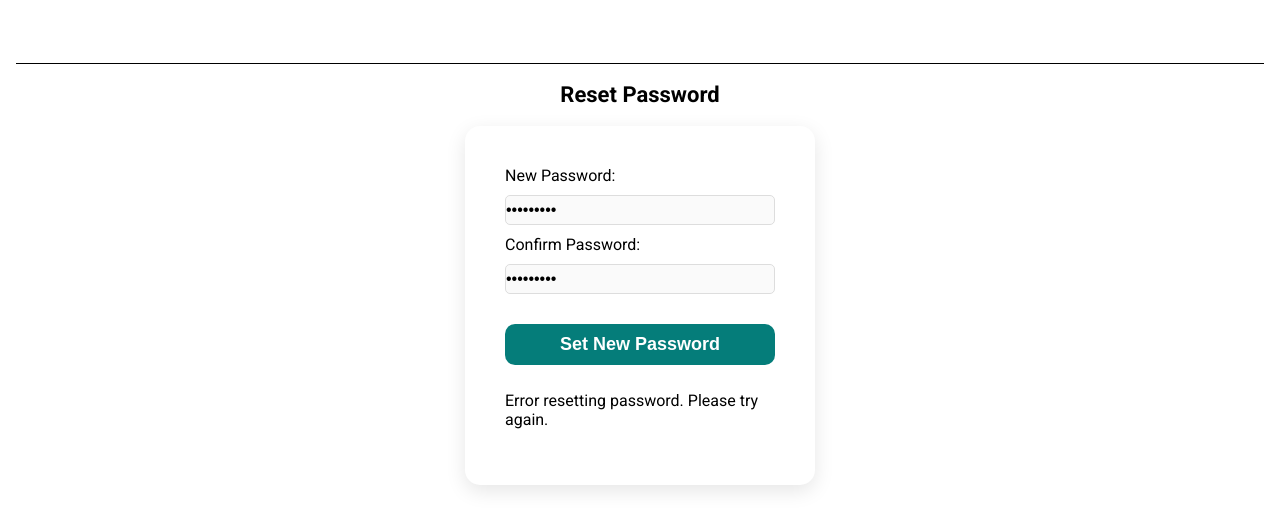
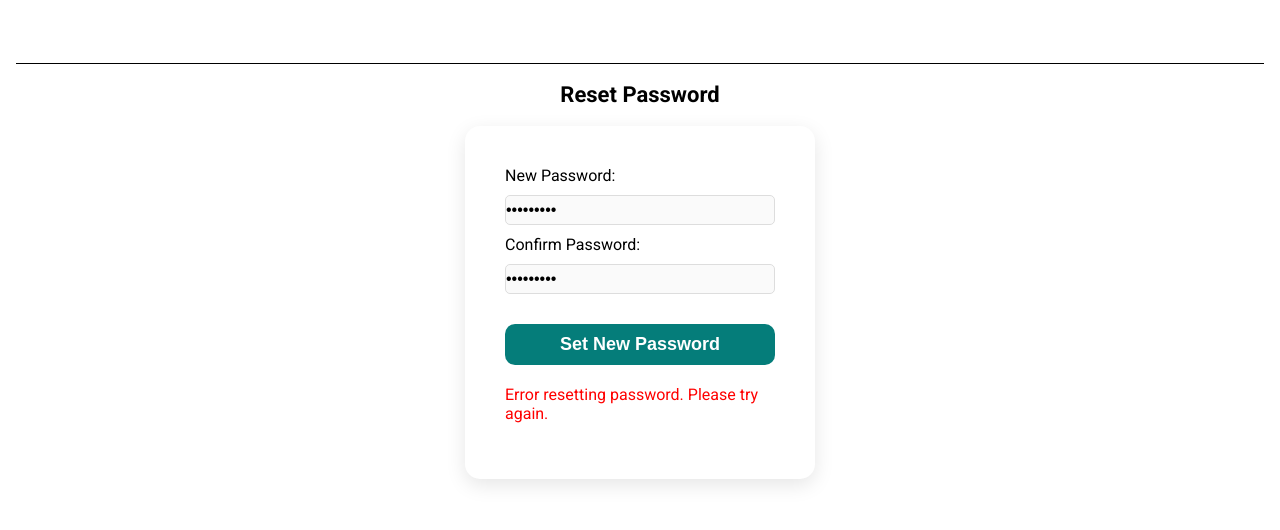
Before and after one commit to johnsson84/HealthCareAB_Frontend, a React (Vite) app: page /resetPassword in a window 1280 px wide. Both pictures are taken after typing "Sample123", "Sample123" into the empty fields and a click on the button "Set New Password". Shown: the top 530 px of the page. Built offline with nearby package versions, Linux system fonts and the light colour scheme; no server answers.

Commit message:
lagt till error state f;r att logga message med färg röd eller grön beroende på ok eller inte i status

```diff
--- a/src/components/resetPassword/ResetPassword.jsx
+++ b/src/components/resetPassword/ResetPassword.jsx
@@ -63,14 +63,19 @@ const ResetPassword = () => {
   const [confirmPassword, setConfirmPassword] = useState("");
   const [message, setMessage] = useState("");
   const [searchParams] = useSearchParams();
+  const [ error, setError ] = useState(false);
 
   const navigate = useNavigate();
   const token = searchParams.get("token"); // Läs token från URL
 
   const handlePasswordReset = async (e) => {
     e.preventDefault();
+    setMessage("");
+    setError(false);
+
     if (newPassword !== confirmPassword) {
       setMessage("Passwords do not match!");
+      setError(true);
       return;
     }
 
@@ -87,7 +92,8 @@ const ResetPassword = () => {
       );
       setMessage("Password successfully reset. Redirecting you to login.");
     } catch (err) {
-      console.log(err);
+      console.error(err);
+      setError(true);
       setMessage("Error resetting password. Please try again.");
     }
   };
@@ -132,7 +138,11 @@ const ResetPassword = () => {
         <ResetPasswordButton type="submit">
           Set New Password
         </ResetPasswordButton>
-        {message && <p>{message}</p>}
+         {message && (
+          <p style={{ color: error ? "red" : "green", marginTop: "10px" }}>
+            {message}
+          </p>
+        )}
       </FormWrapper>
     </ResetPasswordContainer>
   );
```
